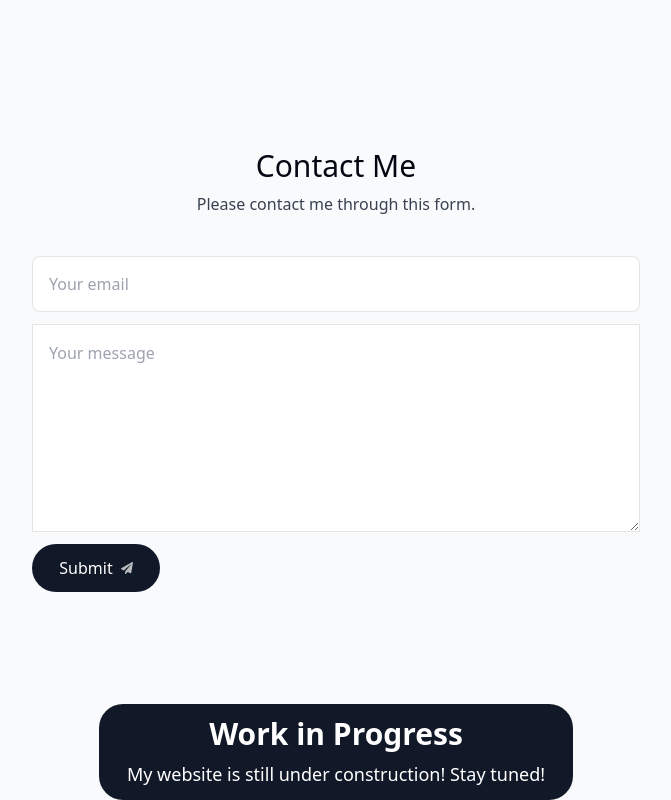
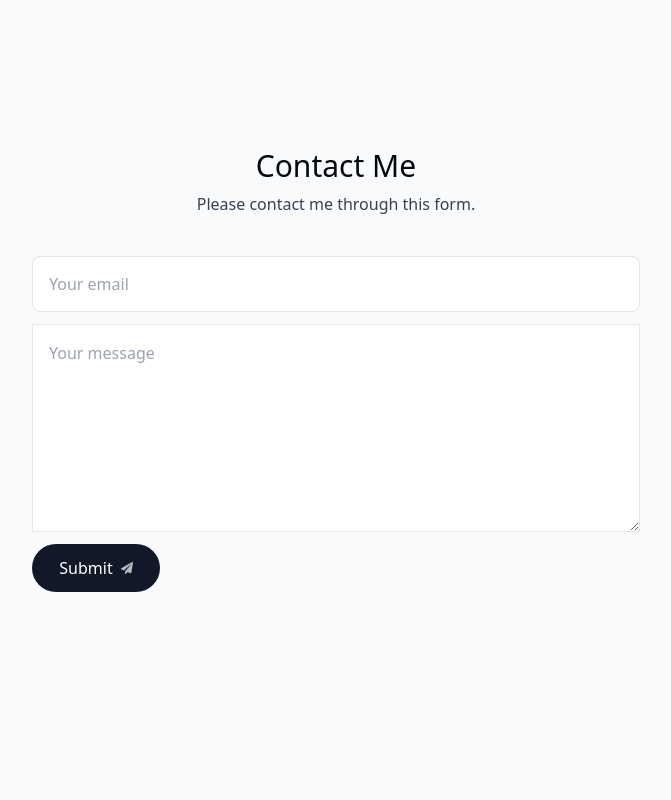
Before and after one commit to zamilbahri/portfolio-website, a Next.js app: page / in a window 1280 px wide. Shown: the part 3806-4606 px from the top of the page, without its empty margins (304-975 px from the left). After the commit the page ends 4510 px from the top, so only its background shows below. Built offline with nearby package versions, Linux system fonts and the light colour scheme; no server answers.

Commit message:
removed wip element

```diff
--- a/app/page.tsx
+++ b/app/page.tsx
@@ -19,7 +19,7 @@ export default function Home() {
       <Skills />
       <Experience />
       <Contact />
-      <WorkInProgress />
+      {/* <WorkInProgress /> */}
     </main>
   );
 }
```
